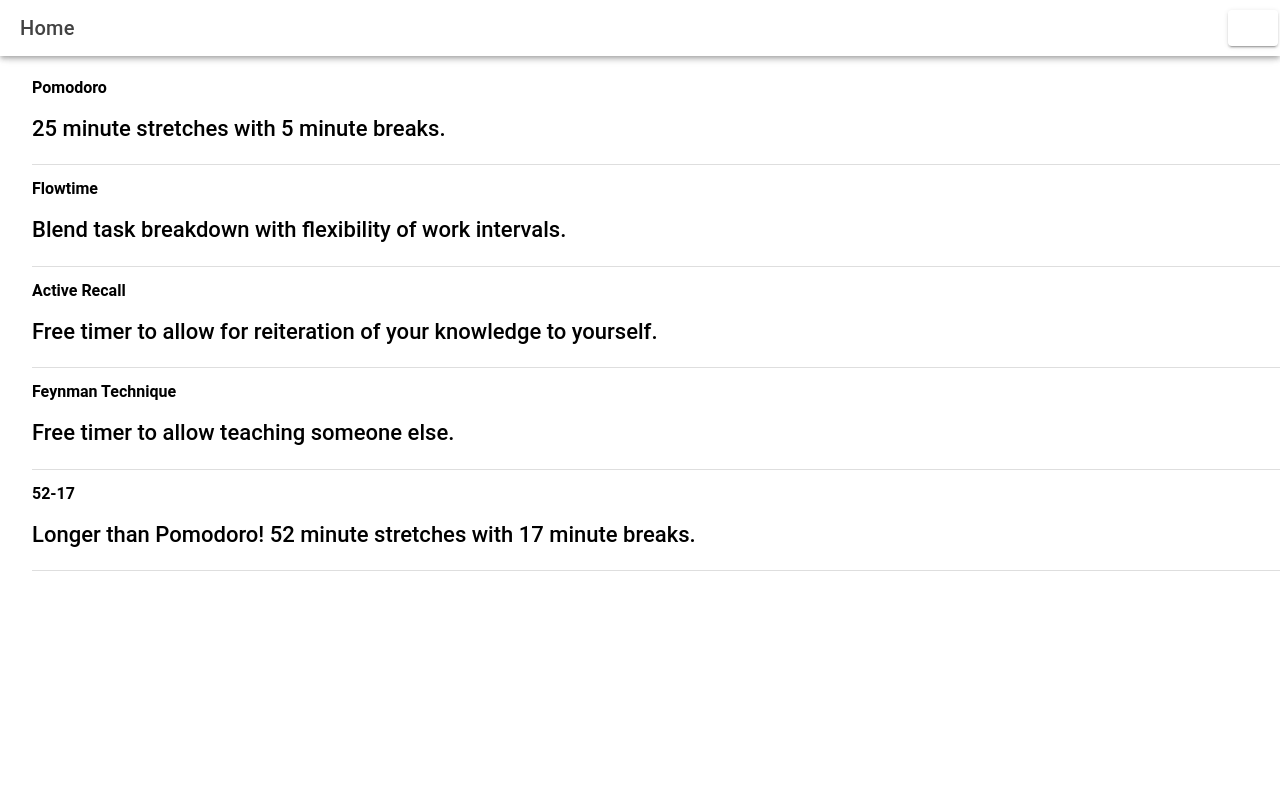
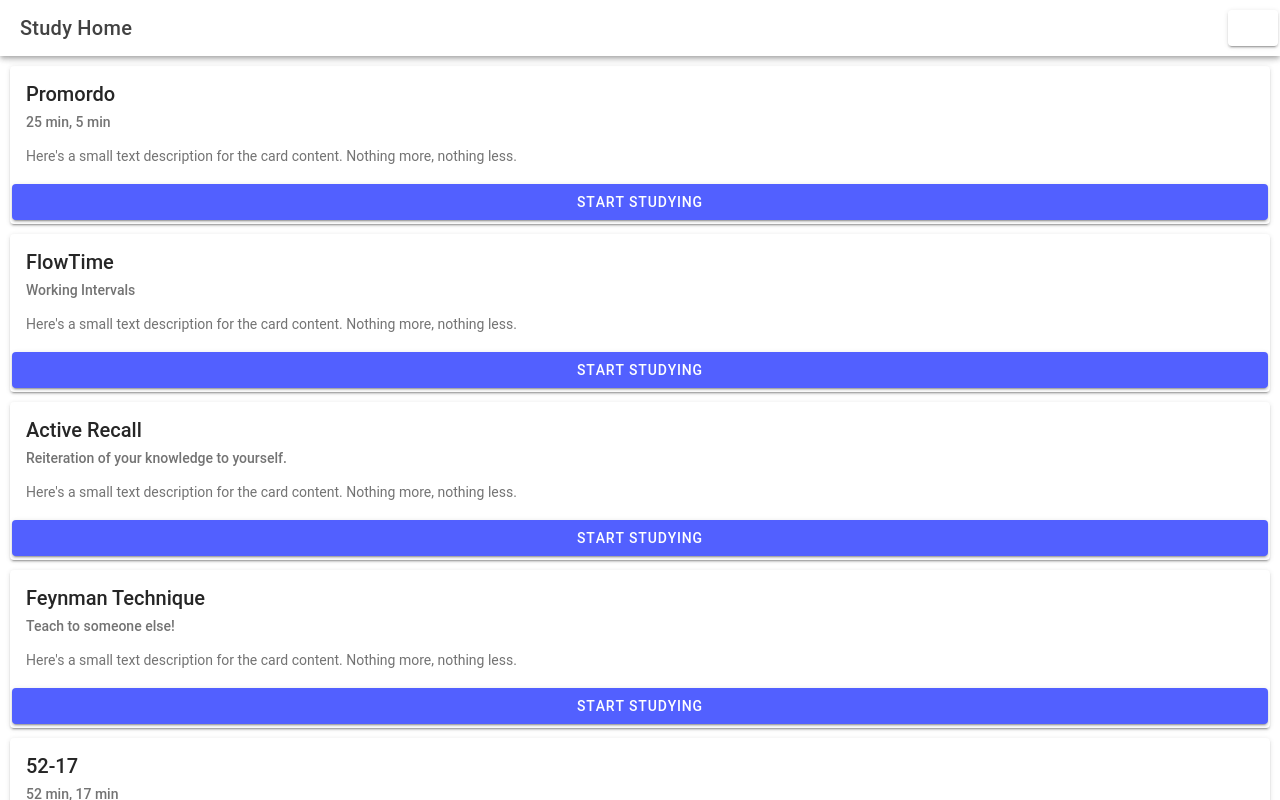
Before and after one commit to lstclairgit/intelli-learn-qykzsa, a React (Vite) app: page /home in a window 1280 px wide. Built offline with nearby package versions, Linux system fonts and the light colour scheme.

Commit message:
Removed list & added techniques to cards

```diff
--- a/src/pages/Home.tsx
+++ b/src/pages/Home.tsx
@@ -5,8 +5,17 @@ import { settings } from 'ionicons/icons';
 import {
   IonContent,
   IonHeader,
+  IonCard,
+  IonCardHeader,
+  IonCardSubtitle,
+  IonCardTitle,
+  IonCardContent,
+  IonRouterLink,
   IonButton,
   IonList,
+  IonLabel,
+  IonThumbnail,
+  IonItem,
   IonPage,
   IonRefresher,
   IonIcon,
@@ -36,7 +45,7 @@ const Home: React.FC = () => {
     <IonPage id="home-page">
       <IonHeader translucent>
         <IonToolbar>
-          <IonTitle>Home</IonTitle>
+          <IonTitle>Study Home</IonTitle>
           <IonButton slot = 'end' color = 'translucent'>
             <IonIcon color = 'white' icon={settings}></IonIcon>
            </IonButton>
@@ -48,9 +57,61 @@ const Home: React.FC = () => {
         </IonRefresher>
         <IonHeader collapse="condense">
         </IonHeader>
-        <IonList>
-            {techniques.map(t => <StudyTechniques key={t.id} technique={t} />)}
-        </IonList>
+        <IonCard>
+            <IonCardHeader>
+                <IonCardTitle>Promordo</IonCardTitle>
+                <IonCardSubtitle>25 min, 5 min</IonCardSubtitle>
+            </IonCardHeader>
+
+            <IonCardContent>Here's a small text description for the card content. Nothing more, nothing less.</IonCardContent>
+                <IonRouterLink routerDirection="forward"> </IonRouterLink>
+                <IonButton routerLink={`/technique/${0}`} expand="block" fill="solid">START STUDYING</IonButton>
+
+            </IonCard>
+
+            <IonCard>
+                <IonCardHeader>
+                    <IonCardTitle>FlowTime</IonCardTitle>
+                    <IonCardSubtitle>Working Intervals</IonCardSubtitle>
+                </IonCardHeader>
+
+                <IonCardContent>Here's a small text description for the card content. Nothing more, nothing less.</IonCardContent>
+                    <IonRouterLink routerDirection="forward"> </IonRouterLink>
+                    <IonButton routerLink={`/technique/${1}`} expand="block" fill="solid">START STUDYING</IonButton>
+                </IonCard>
+
+            <IonCard>
+                <IonCardHeader>
+                    <IonCardTitle>Active Recall</IonCardTitle>
+                    <IonCardSubtitle>Reiteration of your knowledge to yourself.</IonCardSubtitle>
+                </IonCardHeader>
+
+                 <IonCardContent>Here's a small text description for the card content. Nothing more, nothing less.</IonCardContent>
+                    <IonRouterLink routerDirection="forward"> </IonRouterLink>
+                    <IonButton routerLink={`/technique/${2}`} expand="block" fill="solid">START STUDYING</IonButton>
+            </IonCard>
+
+            <IonCard>
+                <IonCardHeader>
+                    <IonCardTitle>Feynman Technique</IonCardTitle>
+                    <IonCardSubtitle>Teach to someone else!</IonCardSubtitle>
+                </IonCardHeader>
+
+                <IonCardContent>Here's a small text description for the card content. Nothing more, nothing less.</IonCardContent>
+                    <IonRouterLink routerDirection="forward"> </IonRouterLink>
+                    <IonButton routerLink={`/technique/${3}`} expand="block" fill="solid">START STUDYING</IonButton>
+            </IonCard>
+
+            <IonCard>
+                <IonCardHeader>
+                    <IonCardTitle>52-17</IonCardTitle>
+                    <IonCardSubtitle>52 min, 17 min</IonCardSubtitle>
+                </IonCardHeader>
+
+                <IonCardContent>Here's a small text description for the card content. Nothing more, nothing less.</IonCardContent>
+                    <IonRouterLink routerDirection="forward"> </IonRouterLink>
+                    <IonButton routerLink={`/technique/${4}`} expand="block" fill="solid">START STUDYING</IonButton>
+            </IonCard>
       </IonContent>
     </IonPage>
   );
```
